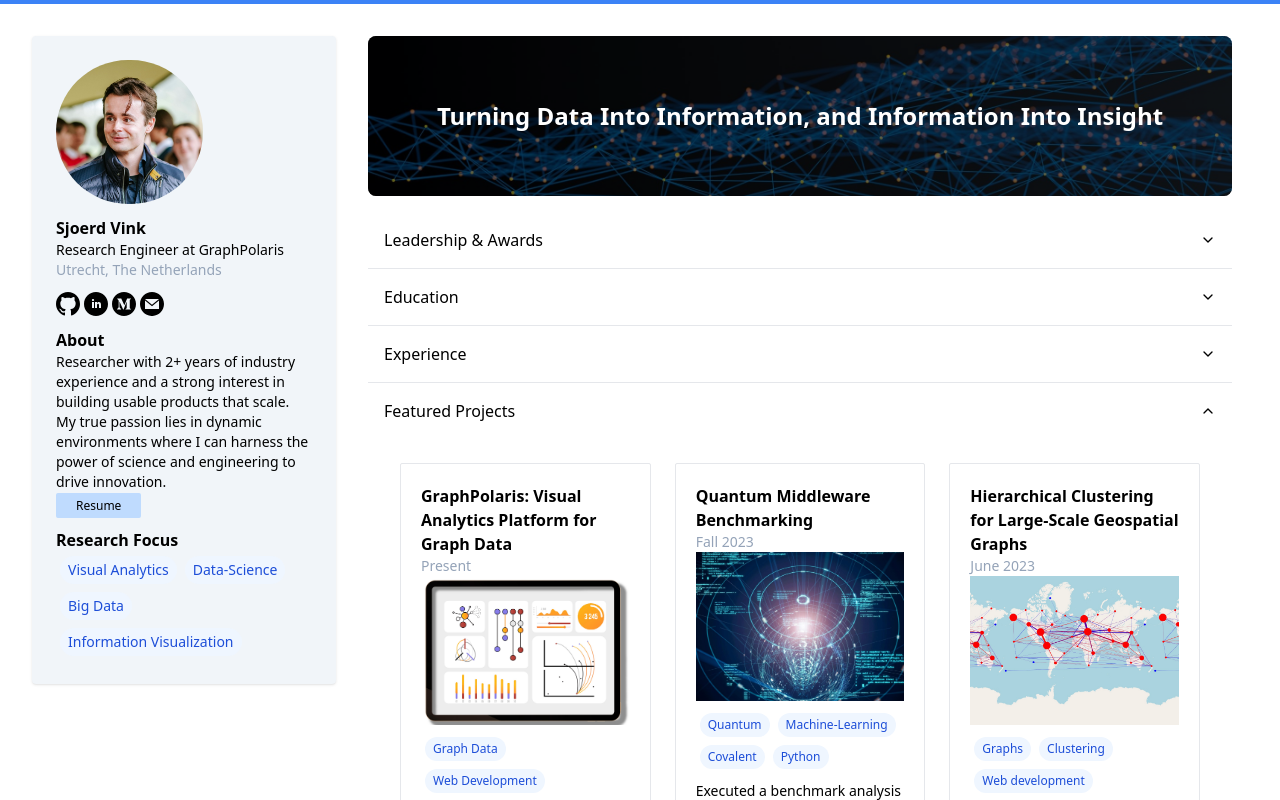
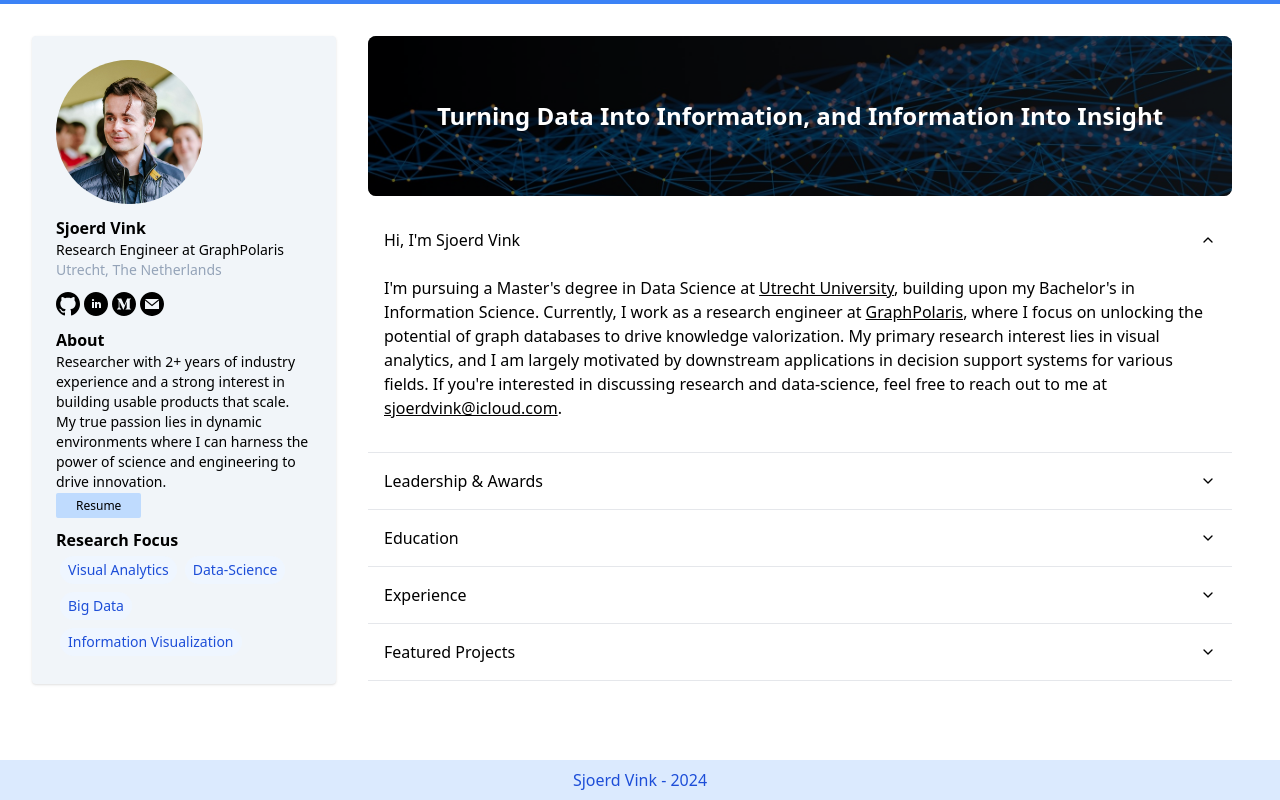
Before and after one commit to sjoerdvink99/portfolio, a React (Create React App) app: page / in a window 1280 px wide. Shown: the top 800 px of the page. Built offline with nearby package versions, Linux system fonts and the light colour scheme.

Commit message:
added personal info

```diff
--- /dev/null
+++ b/src/Personal.js
@@ -0,0 +1,43 @@
+import React from "react";
+
+export default function Personal() {
+  return (
+    <div className="mb-4">
+      <p>
+        I'm pursuing a Master's degree in Data Science at{" "}
+        <a
+          className="underline"
+          href="https://www.uu.nl/en/masters/applied-data-science"
+          target="_blank"
+          rel="noreferrer"
+        >
+          Utrecht University
+        </a>
+        , building upon my Bachelor's in Information Science. Currently, I work
+        as a research engineer at{" "}
+        <a
+          className="underline"
+          href="https://graphpolaris.com/"
+          target="_blank"
+          rel="noreferrer"
+        >
+          GraphPolaris
+        </a>
+        , where I focus on unlocking the potential of graph databases to drive
+        knowledge valorization. My primary research interest lies in visual
+        analytics, and I am largely motivated by downstream applications in
+        decision support systems for various fields. If you're interested in
+        discussing research and data-science, feel free to reach out to me at{" "}
+        <a
+          className="underline"
+          href="mailto:sjoerdvink@icloud.com"
+          target="_blank"
+          rel="noreferrer"
+        >
+          sjoerdvink@icloud.com
+        </a>
+        .
+      </p>
+    </div>
+  );
+}
--- a/src/Portfolio.js
+++ b/src/Portfolio.js
@@ -6,6 +6,7 @@ import Experience from "./Experience";
 import banner from "./assets/banner.jpg";
 import Awards from "./Awards";
 import Accordion, { AccordionItem } from "./Accordion";
+import Personal from "./Personal";
 
 export default function Portfolio() {
   return (
@@ -24,17 +25,20 @@ export default function Portfolio() {
         </h1>
       </div>
       <div className="space-y-2 mb-2">
-        <Accordion value="3">
-          <AccordionItem value="0" trigger="Leadership & Awards">
+        <Accordion value="0">
+          <AccordionItem value="0" trigger="Hi, I'm Sjoerd Vink">
+            <Personal />
+          </AccordionItem>
+          <AccordionItem value="1" trigger="Leadership & Awards">
             <Awards />
           </AccordionItem>
-          <AccordionItem value="1" trigger="Education">
+          <AccordionItem value="2" trigger="Education">
             <Education />
           </AccordionItem>
-          <AccordionItem value="2" trigger="Experience">
+          <AccordionItem value="3" trigger="Experience">
             <Experience />
           </AccordionItem>
-          <AccordionItem value="3" trigger="Featured Projects">
+          <AccordionItem value="4" trigger="Featured Projects">
             <div className="grid grid-cols-1 p-4 sm:grid-cols-2 md:grid-cols-3 gap-4 md:gap-6">
               {projectInfo.map((project) => (
                 <Project
```
